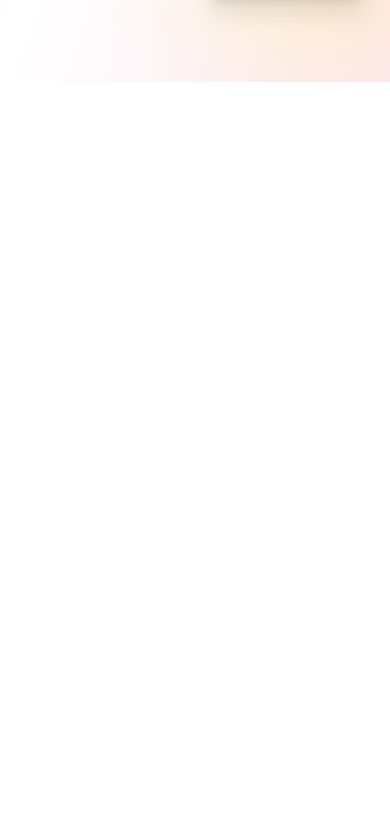
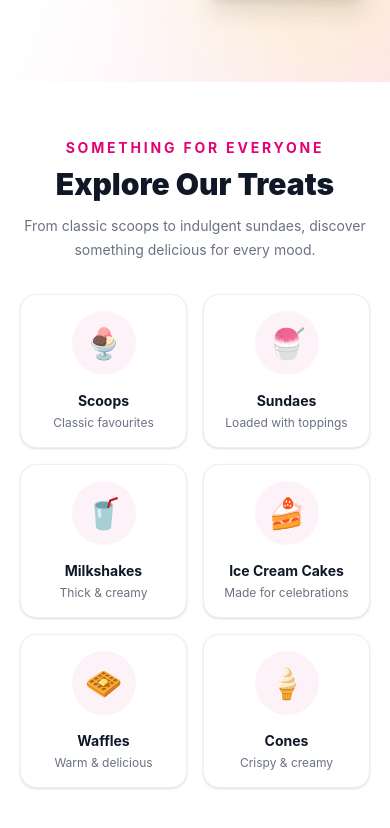
Before and after one commit to sidsng-dev/ice-cream-world, a React (Vite) app in the folder client/: page / in a window 390 px wide. Shown: the part 1099-1927 px from the top of the page. Before the commit the page ends 1181 px from the top, so only its background shows below. Built offline with nearby package versions, Linux system fonts and the light colour scheme.

Commit message:
add responsive category section

```diff
--- a/client/src/App.tsx
+++ b/client/src/App.tsx
@@ -1,6 +1,7 @@
 import AnnouncementBar from "./components/layout/AnnouncementBar";
 import Navbar from "./components/layout/Navbar";
 import Hero from "./components/home/Hero";
+import Categories from "./components/home/Categories";
 
 function App() {
   return (
@@ -10,6 +11,7 @@ function App() {
 
       <main>
         <Hero />
+        <Categories />
       </main>
     </div>
   );
--- a/client/src/components/home/Categories.tsx
+++ b/client/src/components/home/Categories.tsx
@@ -0,0 +1,77 @@
+import CategoryCard from "./CategoryCard";
+
+const categories = [
+  {
+    name: "Scoops",
+    icon: "🍨",
+    description: "Classic favourites",
+  },
+  {
+    name: "Sundaes",
+    icon: "🍧",
+    description: "Loaded with toppings",
+  },
+  {
+    name: "Milkshakes",
+    icon: "🥤",
+    description: "Thick & creamy",
+  },
+  {
+    name: "Ice Cream Cakes",
+    icon: "🍰",
+    description: "Made for celebrations",
+  },
+  {
+    name: "Waffles",
+    icon: "🧇",
+    description: "Warm & delicious",
+  },
+  {
+    name: "Cones",
+    icon: "🍦",
+    description: "Crispy & creamy",
+  },
+];
+
+const Categories = () => {
+  return (
+    <section
+      id="categories"
+      className="bg-white px-5 py-14 sm:px-8 lg:px-8"
+    >
+      <div className="mx-auto max-w-7xl">
+
+        {/* Section Heading */}
+        <div className="mb-8 text-center">
+          <p className="text-sm font-bold uppercase tracking-[0.2em] text-pink-600">
+            Something for everyone
+          </p>
+
+          <h2 className="mt-2 text-3xl font-black text-gray-900 sm:text-4xl">
+            Explore Our Treats
+          </h2>
+
+          <p className="mx-auto mt-3 max-w-xl text-sm leading-6 text-gray-500 sm:text-base">
+            From classic scoops to indulgent sundaes, discover
+            something delicious for every mood.
+          </p>
+        </div>
+
+        {/* Categories */}
+        <div className="grid grid-cols-2 gap-4 sm:grid-cols-3 lg:grid-cols-6">
+          {categories.map((category) => (
+            <CategoryCard
+              key={category.name}
+              name={category.name}
+              icon={category.icon}
+              description={category.description}
+            />
+          ))}
+        </div>
+
+      </div>
+    </section>
+  );
+};
+
+export default Categories;
--- /dev/null
+++ b/client/src/components/home/CategoryCard.tsx
@@ -0,0 +1,31 @@
+import type { ReactNode } from "react";
+
+interface CategoryCardProps {
+  name: string;
+  icon: ReactNode;
+  description: string;
+}
+
+const CategoryCard = ({
+  name,
+  icon,
+  description,
+}: CategoryCardProps) => {
+  return (
+    <button className="group flex min-w-0 flex-col items-center rounded-2xl border border-pink-100 bg-white p-4 text-center shadow-sm transition-all duration-300 hover:-translate-y-1 hover:border-pink-200 hover:shadow-lg sm:p-5">
+      <div className="flex h-16 w-16 items-center justify-center rounded-full bg-pink-50 text-3xl transition-transform duration-300 group-hover:scale-110 sm:h-20 sm:w-20 sm:text-4xl">
+        {icon}
+      </div>
+
+      <h3 className="mt-4 text-sm font-bold text-gray-900 sm:text-base">
+        {name}
+      </h3>
+
+      <p className="mt-1 text-xs text-gray-500">
+        {description}
+      </p>
+    </button>
+  );
+};
+
+export default CategoryCard;
```
